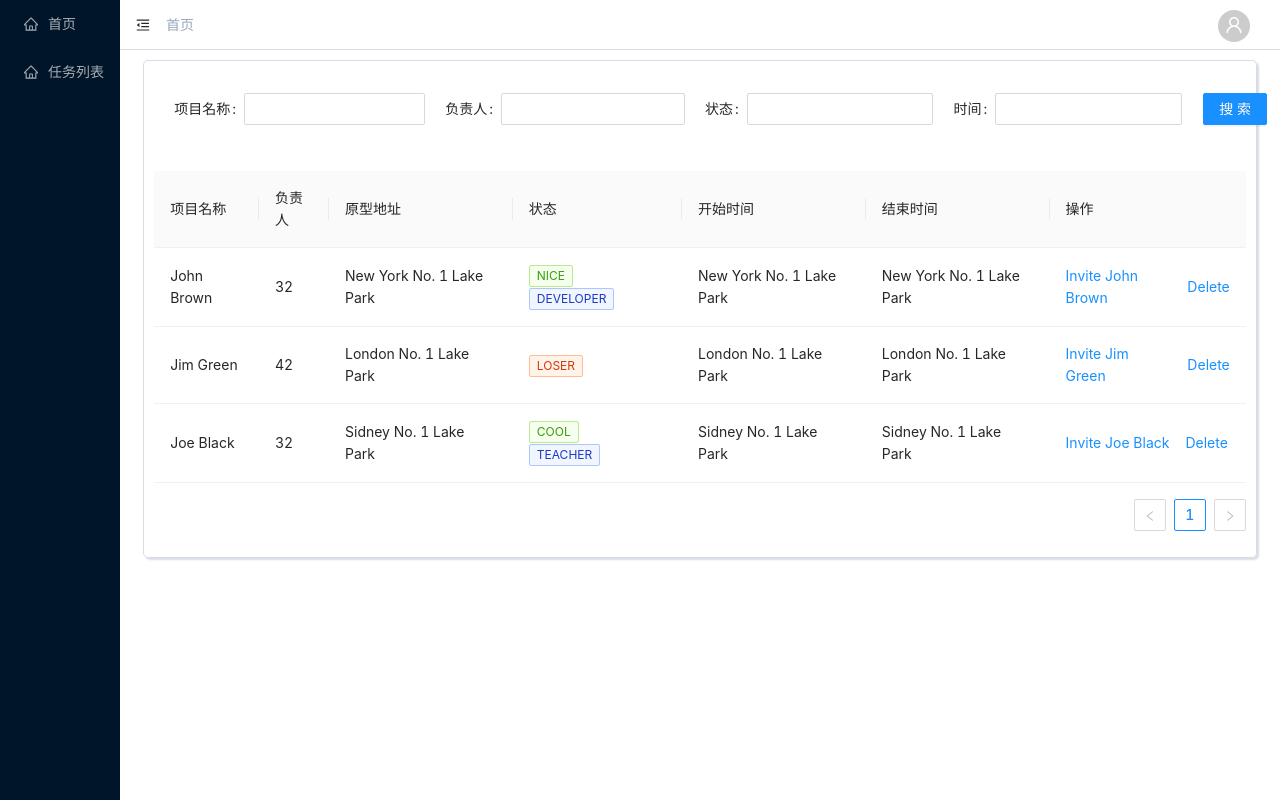
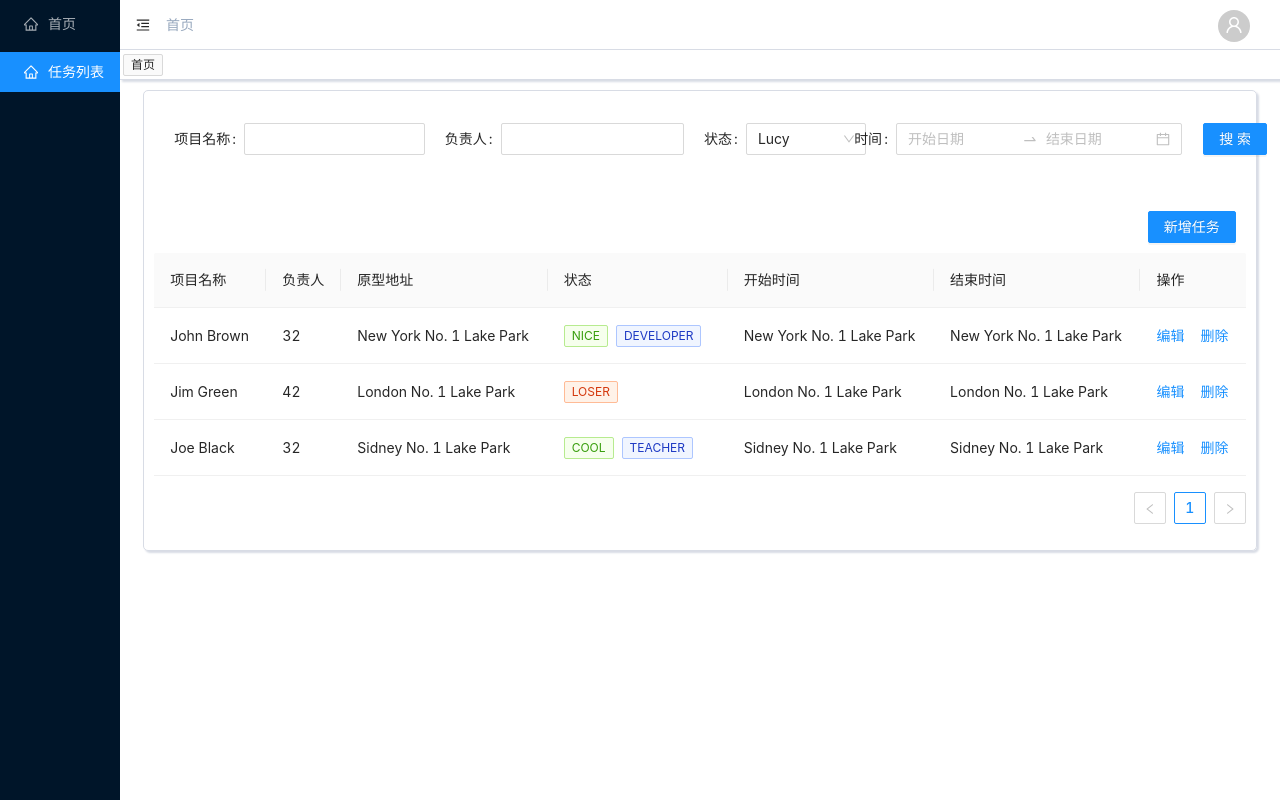
Before and after one commit to xiaojiang017/DuoVenture, a React (Create React App) app in the folder fort-end/: page /project/taskList in a window 1280 px wide. Built offline with nearby package versions, Linux system fonts and the light colour scheme.

Commit message:
提交前端页面任务列表

```diff
--- a/fort-end/src/App.js
+++ b/fort-end/src/App.js
@@ -13,7 +13,7 @@ moment.locale('en');
 
 
 function App() {
-  const [locale, setLocal] = useState(enUS);
+  const [locale, setLocal] = useState(zhCN);
   return (
     <div className="App">
       <ConfigProvider locale={locale}>
--- a/fort-end/src/common/project/index.scss
+++ b/fort-end/src/common/project/index.scss
@@ -15,6 +15,12 @@
             line-height: 50px;
             margin-right: 30px;
         }
+    }
+    .dv_project_view{
+        height: 30px;
+        border-bottom: 1px solid #d8dce5;
+        box-shadow: 2px 2px 2px 0 #d8dce5;
+        padding: 3px;
     }
 }
 .dv_main {
--- a/fort-end/src/common/project/index.tsx
+++ b/fort-end/src/common/project/index.tsx
@@ -1,4 +1,4 @@
-import { Menu, Button, Avatar, Tooltip, Radio } from 'antd'
+import { Menu, Button, Avatar, Tooltip, Radio, Tag } from 'antd'
 import {
     MenuFoldOutlined,
     MenuUnfoldOutlined,
@@ -9,18 +9,22 @@ import React, { useEffect, useState } from 'react'
 import { Route } from 'react-router-dom';
 import './index.scss'
 import rout from '../../route/index.tsx';
-import { useHistory } from 'react-router-dom'
+import { useHistory, useLocation } from 'react-router-dom'
 
 
 export default () => {
     const history = useHistory()
+    const location = useLocation()
     //导航栏开关
     const [collapsed, setCollapsed] = useState(false);
     const toggleCollapsed = () => {
         setCollapsed(!collapsed);
     };
+    //导航栏选中状态
+    const [chackmenu , setChackmenu] = useState([location.pathname])
+
     //储存导航栏数据
-    const [itemdata, setItemData] = useState ([
+    const [itemdata, setItemData] = useState([
         {
             label: "首页",
             key: "/project/home",
@@ -32,6 +36,12 @@ export default () => {
             type: 1
         }
     ])
+    //储存标签页数据
+    const [tagdata, settagdata] = useState([{
+        label: "首页",
+        key: "/project/home",
+        type: 1
+    },])
     //导航栏数据
     const [items, setItems] = useState([])
     // 登陆头像点击框
@@ -44,7 +54,7 @@ export default () => {
         </Radio.Group>
     }
     useEffect(() => {
-        const newdata:any = itemdata?.map((item) => {
+        const newdata = itemdata?.map((item) => {
             if (item.type === 1) {
                 return {
                     label: item.label,
@@ -56,17 +66,28 @@ export default () => {
         setItems(newdata)
     }, [itemdata])
 
-    const redirect = ({ key}) => {
-        // console.log(key)
-	    history.push({pathname: key})
+    //路由变化时执行
+    useEffect(() => {
+        setChackmenu([location.pathname])
+    } , [location])
+
+    const redirect = ({ key }) => {
+        const data = itemdata?.find((item) => item.key === key)
+        const isdata = tagdata?.find((item) => item.key === key)
+        if (!isdata) {
+            settagdata((tagedata) => {
+                return [...tagedata, data]
+            })
+        }
+        history.push({ pathname: key })
     }
 
     return (
         <div className='dv_project_content'>
             <div className='dv_project_menu'>
                 <Menu
+                    defaultSelectedKeys={chackmenu}
                     style={{ height: '100vh' }}
-                    defaultSelectedKeys={['1']}
                     defaultOpenKeys={['sub1']}
                     mode="inline"
                     theme="dark"
@@ -88,11 +109,18 @@ export default () => {
                         </Tooltip>
                     </div>
                 </div>
+                <div className="dv_project_view">
+                    {
+                        tagdata?.map((item, index) => {
+                            return <Tag key={index} onClick={() => history.push({ pathname: item.key })}>{item.label}</Tag>
+                        })
+                    }
+                </div>
                 <div className='dv_main'>
                     <div className='dv_project_main'>
                         {
                             rout && rout?.map((item, index) => {
-                    return  <Route path={item.path} component={item.component} key={index}/>
+                                return <Route path={item.path} component={item.component} key={index} />
                             })
                         }
                     </div>
--- /dev/null
+++ b/fort-end/src/common/project/taskList/configModal/index.tsx
@@ -0,0 +1,23 @@
+import React from 'react'
+import { Button, Modal } from 'antd';
+
+export default (props) => {
+    const modalTitle = {
+        'add' : '新增任务',
+        'edit' : '编辑任务'
+    }
+    const {isModalOpen , setIsModalOpen , modaltype} = props
+    const handleOk = () => {
+        setIsModalOpen(false)
+    }
+    const handleCancel = () => {
+        setIsModalOpen(false)
+    }
+  return (
+    <div>
+      <Modal title={modalTitle[modaltype]} open={isModalOpen} onOk={handleOk} onCancel={handleCancel}>
+        基本配置项
+      </Modal>
+    </div>
+  )
+}
--- a/fort-end/src/common/project/taskList/index.tsx
+++ b/fort-end/src/common/project/taskList/index.tsx
@@ -1,7 +1,19 @@
-import React from 'react'
-import { Button, Form, Input, Space, Table, Tag } from 'antd';
+import React, { useState } from 'react'
+import { Button, Form, Input, Space, Table, Tag, Popconfirm, message, DatePicker , Select} from 'antd';
+import ConfigModal from './configModal/index.tsx';
 
+const { RangePicker } = DatePicker;
 export default () => {
+    //配置弹框显示
+    const [isModalOpen, setIsModalOpen] = useState(false);
+    const [modaltype, setModaltype] = useState('add')
+    const confirm = (e: React.MouseEvent<HTMLElement>) => {
+        message.success('Click on Yes');
+    };
+
+    const cancel = (e: React.MouseEvent<HTMLElement>) => {
+        message.error('Click on No');
+    };
     const columns = [
         {
             title: '项目名称',
@@ -53,8 +65,15 @@ export default () => {
             key: 'action',
             render: (_, record) => (
                 <Space size="middle">
-                    <a>Invite {record.name}</a>
-                    <a>Delete</a>
+                    <a onClick={() => openmodal('edit')}>编辑</a>
+                    <Popconfirm
+                        title="确认要删除此项嘛?"
+                        onConfirm={confirm}
+                        onCancel={cancel}
+                        okText="是"
+                        cancelText="否"
+                    > <a>删除</a></Popconfirm>
+
                 </Space>
             ),
         },
@@ -85,10 +104,13 @@ export default () => {
     ];
     const onFinish = (values) => {
         console.log('Success:', values);
+        //搜索函数
     };
-    const onFinishFailed = (errorInfo) => {
-        console.log('Failed:', errorInfo);
-    };
+    //打开弹框
+    const openmodal = (type) => {
+        setModaltype(type)
+        setIsModalOpen(true)
+    }
     return (
         <div className='dv_project_taskList_content'>
             <div>
@@ -97,35 +119,51 @@ export default () => {
                     name="basic"
                     initialValues={{ remember: true }}
                     onFinish={onFinish}
-                    onFinishFailed={onFinishFailed}
                     autoComplete="off"
                 >
                     <Form.Item
                         label="项目名称"
-                        name="username"
+                        name="ptname"
                     >
                         <Input />
                     </Form.Item>
                     <Form.Item
                         label="负责人"
-                        name="password"
+                        name="principal"
                         style={{ marginLeft: 20 }}
                     >
                         <Input />
                     </Form.Item>
                     <Form.Item
                         label="状态"
-                        name="password"
+                        name="ptstatus"
                         style={{ marginLeft: 20 }}
                     >
-                        <Input />
+                        <Select
+                            defaultValue="lucy"
+                            style={{ width: 120 }}
+                            options={[
+                                {
+                                    value: 'jack',
+                                    label: 'Jack',
+                                },
+                                {
+                                    value: 'lucy',
+                                    label: 'Lucy',
+                                },
+                                {
+                                    value: 'Yiminghe',
+                                    label: 'yiminghe',
+                                },
+                            ]}
+                        />
                     </Form.Item>
                     <Form.Item
                         label="时间"
-                        name="password"
+                        name="time"
                         style={{ marginLeft: 20 }}
                     >
-                        <Input />
+                        <RangePicker />
                     </Form.Item>
                     <Form.Item wrapperCol={{ offset: 8, span: 16 }}>
                         <Button type="primary" htmlType="submit">
@@ -135,8 +173,10 @@ export default () => {
                 </Form>
             </div>
             <div>
+                <Button style={{ float: 'right', margin: 10 }} type="primary" onClick={() => openmodal('add')}>新增任务</Button>
                 <Table columns={columns} dataSource={data} />
             </div>
+            <ConfigModal isModalOpen={isModalOpen} setIsModalOpen={setIsModalOpen} modaltype={modaltype} />
         </div>
     )
 }
```
Lines whose indentation alone changed are shown as unchanged.
